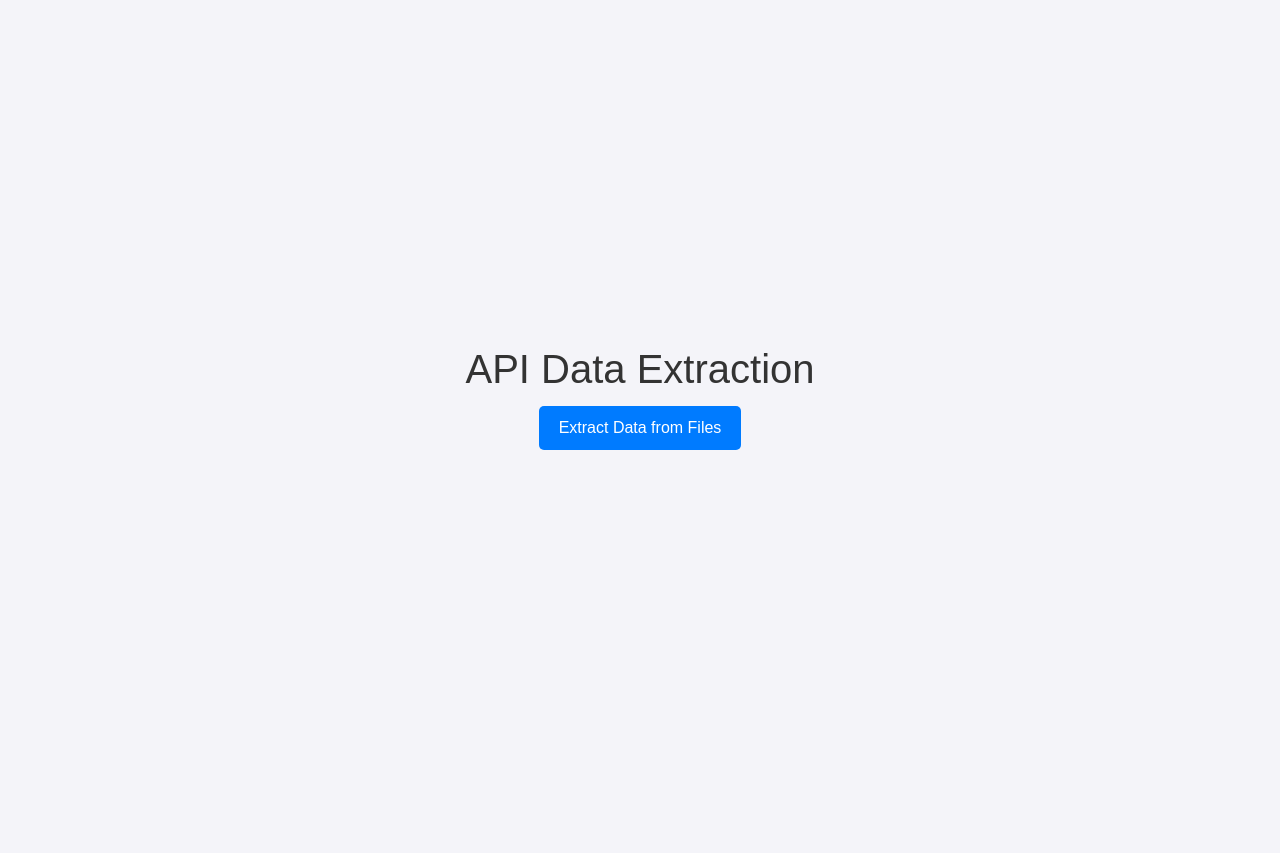
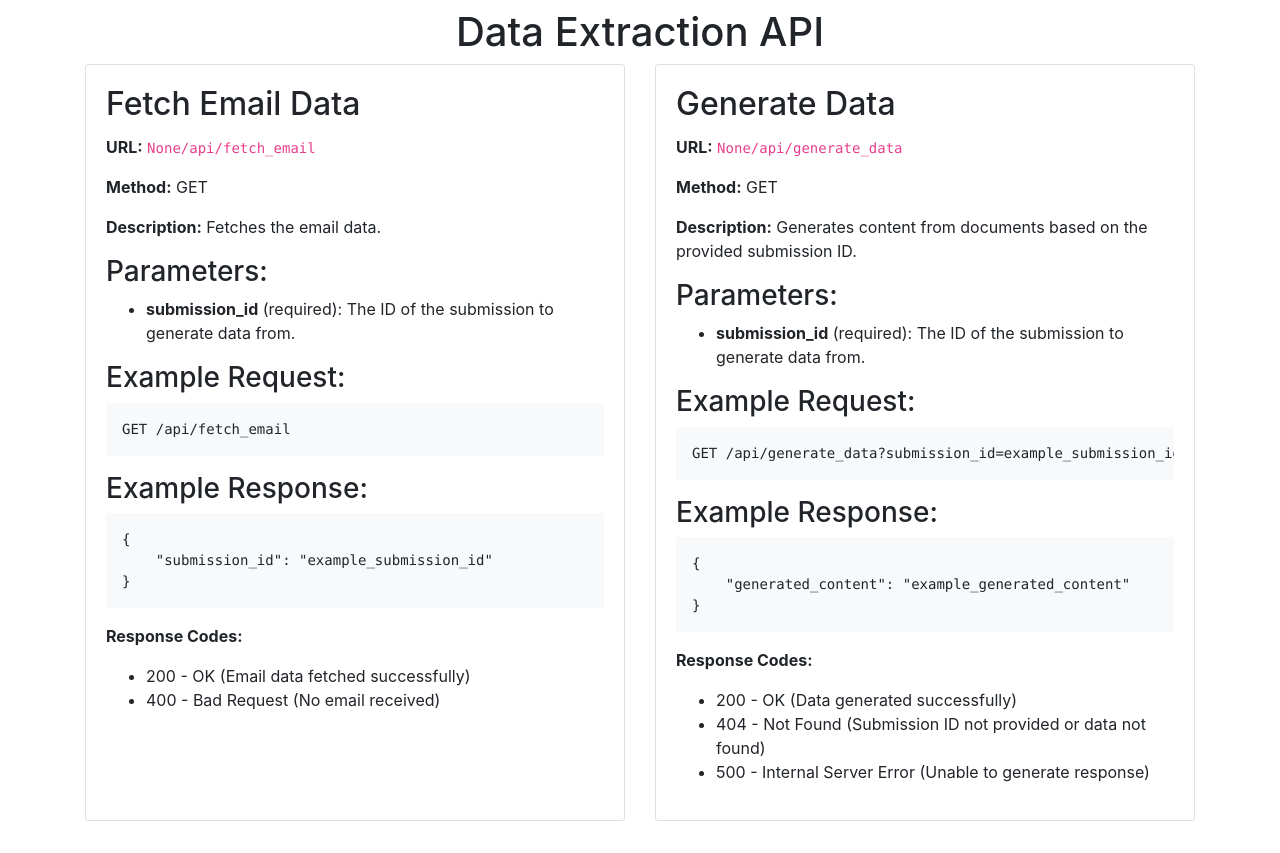
Before and after one commit to exabiswajitghosal/underwriter_workbench, a Flask app: page / in a window 1280 px wide. Before the commit the page ends 450 px from the top, so only its background shows below. Run offline with Flask 3, Linux system fonts and the light colour scheme; parts of the project's set-up code (start-up, migrations or seed data) failed here and were passed over; some libraries are stand-ins or nearby versions.

Commit message:
added new features

```diff
--- a/app.py
+++ b/app.py
@@ -1,14 +1,18 @@
 from flask import Flask, jsonify, request, render_template
 from readEmail import read_email_data
 from openaiRAG import generate_content_from_documents
+import os
+from dotenv import load_dotenv
 
+load_dotenv()
+host = os.getenv("host")
 app = Flask(__name__)
 
 
 # Route for the home page
 @app.route('/')
 def home():
-    return render_template("index.html")
+    return render_template("index.html", host=host)
 
 
 # Route to return a JSON response
@@ -23,16 +27,16 @@
 
 @app.route('/api/generate_data', methods=['GET'])
 def generate_data():
-    submission_id = read_email_data()
+    submission_id = request.args.get("submission_id")
     if not submission_id:
-        return render_template('index.html', message="No Email Received.")
+        return jsonify({"message": "Please Provide Submission Id"}), 404
     try:
         response = generate_content_from_documents(submission_id=submission_id)
         if not response:
-            return render_template('index.html', message="No Files found")
-        return render_template('index.html', response=response, message="Files extracted successfully")
-    except:
-        return render_template('index.html',message="Unable to generate response")
+            return jsonify({"message": "No Data Found From the files"}), 200
+        return response, 200
+    except Exception as e:
+        return jsonify({"message": f"Unable to generate response: {str(e)}"}), 500
 
 
 if __name__ == '__main__':
--- a/openaiRAG.py
+++ b/openaiRAG.py
@@ -63,6 +63,6 @@
         "date": datetime.now().date().strftime("%Y-%m-%d"),
         "url": url
     })
-    if url is not None:
-        return url
+    if response_text is not None:
+        return formatted_response
     return None
--- a/readEmail.py
+++ b/readEmail.py
@@ -28,6 +28,8 @@
     try:
         # Get messages from server
         message_count = len(pop_conn.list()[1])
+        if message_count == 0:
+            return None
         submission_id = str(uuid.uuid4())
         for i in range(1, message_count + 1):
             # Retrieve message by ID
--- a/templates/index.html
+++ b/templates/index.html
@@ -3,21 +3,77 @@
 <head>
     <meta charset="UTF-8">
     <meta name="viewport" content="width=device-width, initial-scale=1.0">
-    <title>API Data Extraction</title>
-    <link rel="stylesheet" href="https://cdn.jsdelivr.net/npm/bootstrap@5.2.3/dist/css/bootstrap.min.css">
-    <link rel="stylesheet" href="{{ url_for('static', filename='styles.css') }}">
+    <title>API Documentation</title>
+    <!-- Bootstrap CSS -->
+    <link href="https://maxcdn.bootstrapcdn.com/bootstrap/4.5.2/css/bootstrap.min.css" rel="stylesheet">
+    <!-- Custom CSS -->
+<!--    <link rel="stylesheet" href="{{ url_for('static', filename='styles.css') }}">-->
 </head>
 <body>
-<h1>API Data Extraction</h1>
-<form action="/api/generate_data" method="get">
-    <button id="extractBtn">Extract Data from Files</button>
-</form>
-{% if message %}
-<p>{{message}}</p>
-{% endif %}
-{% if response %}
-<a href={{response}} id="downloadBtn" class="btn btn-dark mt-3">Download Output</a>
-{% endif %}
-<script src="{{ url_for('static', filename='script.js') }}"></script>
+<div class="container my-2">
+    <h1 class="text-center my-2">Data Extraction API</h1>
+    <div class="row justify-content-around">
+        <div class="col-md-6 d-flex align-items-stretch">
+            <div class="card mb-4 flex-fill">
+                <div class="card-body">
+                    <h2 class="card-title">Fetch Email Data</h2>
+                    <p><strong>URL:</strong> <code>{{host}}/api/fetch_email</code></p>
+                    <p><strong>Method:</strong> GET</p>
+                    <p><strong>Description:</strong> Fetches the email data.</p>
+                    <h3>Parameters:</h3>
+                    <ul>
+                        <li><strong>submission_id</strong> (required): The ID of the submission to generate data from.</li>
+                    </ul>
+                    <h3>Example Request:</h3>
+                    <pre class="bg-light p-3">GET /api/fetch_email</pre>
+                    <h3>Example Response:</h3>
+                    <pre class="bg-light p-3">{
+    "submission_id": "example_submission_id"
+}</pre>
+                    <p><strong>Response Codes:</strong></p>
+                    <ul>
+                        <li>200 - OK (Email data fetched successfully)</li>
+                        <li>400 - Bad Request (No email received)</li>
+                    </ul>
+                </div>
+            </div>
+        </div>
+
+        <div class="col-md-6 d-flex align-items-stretch">
+            <div class="card mb-4 flex-fill">
+                <div class="card-body">
+                    <h2 class="card-title">Generate Data</h2>
+                    <p><strong>URL:</strong> <code>{{host}}/api/generate_data</code></p>
+                    <p><strong>Method:</strong> GET</p>
+                    <p><strong>Description:</strong> Generates content from documents based on the provided submission ID.</p>
+                    <h3>Parameters:</h3>
+                    <ul>
+                        <li><strong>submission_id</strong> (required): The ID of the submission to generate data from.</li>
+                    </ul>
+                    <h3>Example Request:</h3>
+                    <pre class="bg-light p-3">GET /api/generate_data?submission_id=example_submission_id</pre>
+                    <h3>Example Response:</h3>
+                    <pre class="bg-light p-3">{
+    "generated_content": "example_generated_content"
+}</pre>
+                    <p><strong>Response Codes:</strong></p>
+                    <ul>
+                        <li>200 - OK (Data generated successfully)</li>
+                        <li>404 - Not Found (Submission ID not provided or data not found)</li>
+                        <li>500 - Internal Server Error (Unable to generate response)</li>
+                    </ul>
+                </div>
+            </div>
+        </div>
+    </div>
+</div>
+
+<!-- Custom JS -->
+<!--<script src="{{ url_for('static', filename='script.js') }}"></script>-->
+
+<!-- Bootstrap JS and dependencies -->
+<script src="https://code.jquery.com/jquery-3.5.1.slim.min.js"></script>
+<script src="https://cdn.jsdelivr.net/npm/@popperjs/core@2.5.4/dist/umd/popper.min.js"></script>
+<script src="https://maxcdn.bootstrapcdn.com/bootstrap/4.5.2/js/bootstrap.min.js"></script>
 </body>
 </html>
```
